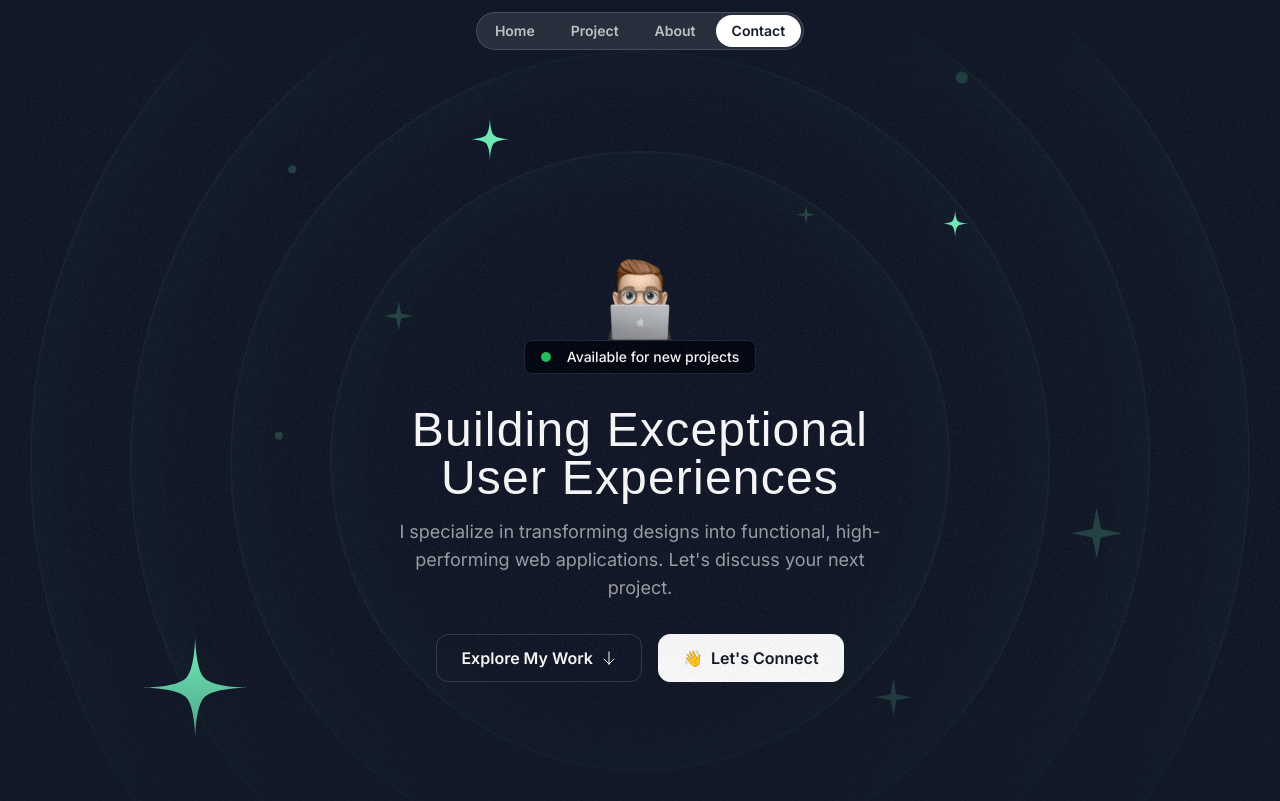
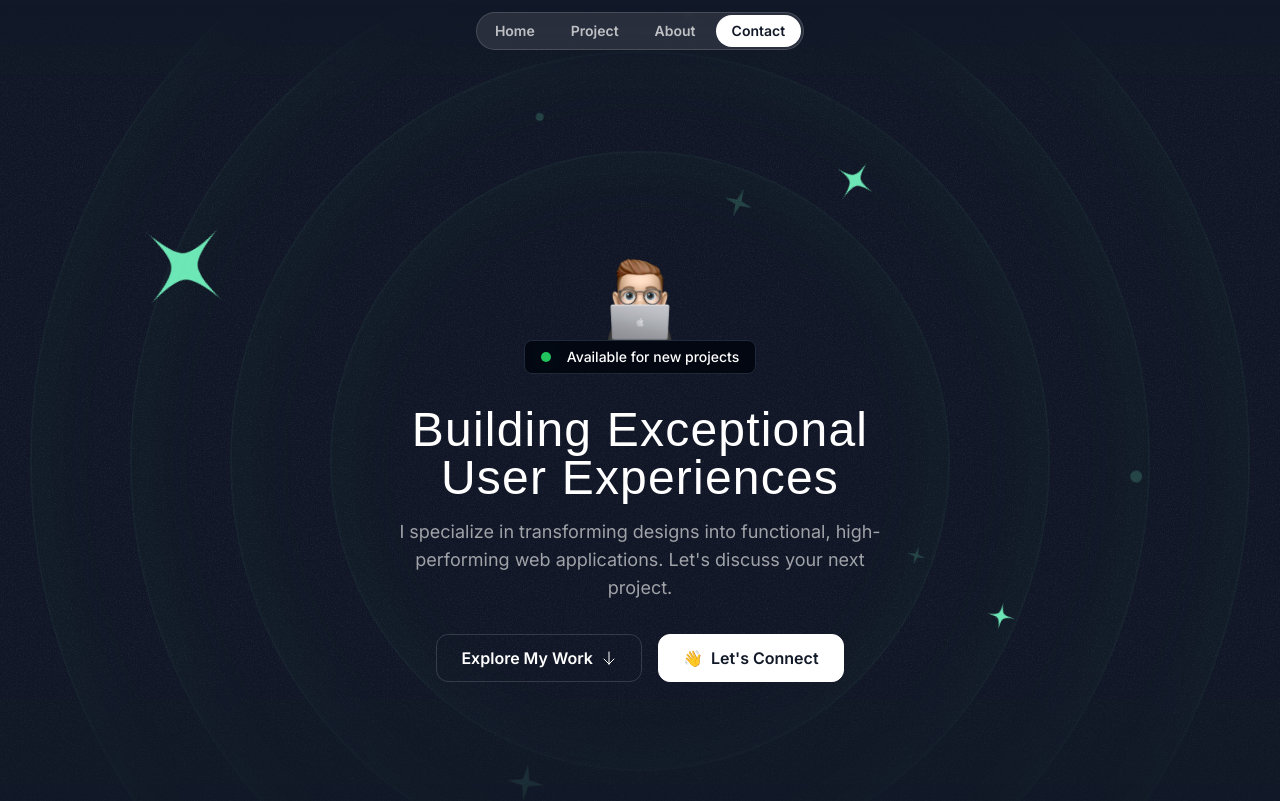
Before and after one commit to dirghayu101/portfolio-website, a Next.js app in the folder client/: page / in a window 1280 px wide. Shown: the top 801 px of the page. Built offline with nearby package versions, Linux system fonts and the light colour scheme; a web font is replaced by a local one.

Commit message:
Homepage done.

```diff
--- a/client/src/app/page.tsx
+++ b/client/src/app/page.tsx
@@ -1,5 +1,6 @@
 import { AboutSection } from "@/sections/About";
 import { ContactSection } from "@/sections/Contact";
+import { Footer } from "@/sections/Footer";
 import { Header } from "@/sections/Header";
 import { HeroSection } from "@/sections/Hero";
 import { ProjectsSection } from "@/sections/Projects";
@@ -15,6 +16,7 @@ export default function Home() {
       <TestimonialsSection />
       <AboutSection />
       <ContactSection />
+      <Footer />
     </div>
   );
 }
--- a/client/src/components/Card.tsx
+++ b/client/src/components/Card.tsx
@@ -1,17 +1,19 @@
 import grainImage from "@/assets/images/grain.jpg";
 import { twMerge } from "tailwind-merge";
-import type { PropsWithChildren } from "react";
+import type { ComponentPropsWithoutRef, PropsWithChildren } from "react";
 
 export const Card = ({
   className,
   children,
-}: PropsWithChildren<{ className?: string }>) => {
+  ...other
+}: ComponentPropsWithoutRef<"div">) => {
   return (
     <div
       className={twMerge(
         "bg-gray-800 rounded-3xl relative z-0 overflow-hidden after:z-10 after:content-['']  after:absolute after:inset-0 after:outline-2 after:outline after:-outline-offset-2 after:rounded-3xl after:outline-white/20 after:pointer-events-none",
         className
       )}
+      {...other}
     >
       <div
         className="absolute inset-0 -z-10 opacity-5"
--- a/client/src/components/HeroOrbit.tsx
+++ b/client/src/components/HeroOrbit.tsx
@@ -1,12 +1,18 @@
 import { PropsWithChildren } from "react";
+import { twJoin, twMerge } from "tailwind-merge";
 
 export const HeroOrbit = ({
   children,
   size,
-  rotation
-}: PropsWithChildren<{ size: number, rotation: number }>) => {
+  rotation,
+  shouldOrbit = false,
+  orbitDuration,
+  shouldSpin = false,
+  spinDuration
+}: PropsWithChildren<{ size: number; rotation: number, shouldOrbit?: boolean, orbitDuration?: string, shouldSpin?: boolean, spinDuration?: string }>) => {
   return (
-    <div className="absolute left-1/2 top-1/2 -translate-x-1/2 -translate-y-1/2">
+    <div className="absolute left-1/2 top-1/2 -translate-x-1/2 -translate-y-1/2 -z-20">
+      <div className={twMerge(shouldOrbit === true && "animate-spin")} style={{animationDuration: orbitDuration,}}>
         <div
           className="flex items-start justify-start"
           style={{
@@ -15,7 +21,15 @@ export const HeroOrbit = ({
             width: `${size}px`,
           }}
         >
-        <div className="inline-flex" style={{transform: `rotate(${rotation * -1}deg)`}}>{children}</div>
+          <div className={twJoin(shouldSpin === true && "animate-spin")} style={{animationDuration: spinDuration}}>
+          <div
+            className="inline-flex"
+            style={{ transform: `rotate(${rotation * -1}deg)` }}
+          >
+            {children}
+          </div>
+          </div>
+        </div>
       </div>
     </div>
   );
--- a/client/src/sections/Hero.tsx
+++ b/client/src/sections/Hero.tsx
@@ -9,7 +9,7 @@ import { HeroOrbit } from "@/components/HeroOrbit";
 export const HeroSection = () => {
   return (
     <div className="py-32 md:py-48 lg:py-60 relative z-0 overflow-x-clip">
-      <div className="absolute inset-0 [mask-image:linear-gradient(to_bottom,transparent,black_10%,black_70%,transparent)]">
+      <div className="absolute inset-0 [mask-image:linear-gradient(to_bottom,transparent,black_10%,black_70%,transparent)] -z-20">
         <div
           className="absolute inset-0 -z-30 opacity-5"
           style={{
@@ -24,35 +24,35 @@ export const HeroSection = () => {
         <div className="size-[1220px] hero-ring"></div>
 
         {/* Star and sparkle animation effect. */}
-        <HeroOrbit size={818} rotation={-72}>
-          <StarIcon className="size-28 text-emerald-300" />
+        <HeroOrbit size={430} rotation={-14} shouldOrbit orbitDuration="30s" shouldSpin spinDuration="5s">
+          <SparkleIcon className="size-8 text-emerald-300/20" />
         </HeroOrbit>
-        <HeroOrbit size={550} rotation={20}>
+        <HeroOrbit size={440} rotation={79} shouldOrbit orbitDuration="32s" shouldSpin spinDuration="5s">
+          <SparkleIcon className="size-5 text-emerald-300/20" />
+        </HeroOrbit>
+        <HeroOrbit size={520} rotation={-41} shouldOrbit orbitDuration="34s" shouldSpin spinDuration="5s">
+          <div className="size-2 rounded-full bg-emerald-300/20" />
+        </HeroOrbit>
+        <HeroOrbit size={530} rotation={178} shouldOrbit orbitDuration="36s" shouldSpin spinDuration="5s">
+          <SparkleIcon className="size-10 text-emerald-300/20" />
+        </HeroOrbit>
+        <HeroOrbit size={550} rotation={20} shouldOrbit orbitDuration="38s" shouldSpin spinDuration="10s">
           <StarIcon className="size-12 text-emerald-300" />
         </HeroOrbit>
-        <HeroOrbit size={590} rotation={98}>
+        <HeroOrbit size={590} rotation={98} shouldOrbit orbitDuration="40s" shouldSpin spinDuration="6s">
           <StarIcon className="size-8 text-emerald-300" />
         </HeroOrbit>
-        <HeroOrbit size={430} rotation={-14}>
-          <SparkleIcon className="size-8 text-emerald-300/20" />
+        <HeroOrbit size={650} rotation={-5} shouldOrbit orbitDuration="42s" shouldSpin spinDuration="6s">
+          <div className="size-2 rounded-full bg-emerald-300/20" />
         </HeroOrbit>
-        <HeroOrbit size={440} rotation={79}>
-          <SparkleIcon className="size-5 text-emerald-300/20" />
-        </HeroOrbit>
-        <HeroOrbit size={530} rotation={178}>
-          <SparkleIcon className="size-10 text-emerald-300/20" />
-        </HeroOrbit>
-        <HeroOrbit size={710} rotation={144}>
+        <HeroOrbit size={710} rotation={144} shouldOrbit orbitDuration="44s" shouldSpin spinDuration="6s">
           <SparkleIcon className="size-14 text-emerald-300/20" />
         </HeroOrbit>
-        <HeroOrbit size={720} rotation={85}>
+        <HeroOrbit size={720} rotation={85} shouldOrbit orbitDuration="46s"shouldSpin spinDuration="6s">
           <div className="size-3 rounded-full bg-emerald-300/20" />
         </HeroOrbit>
-        <HeroOrbit size={520} rotation={-41}>
-          <div className="size-2 rounded-full bg-emerald-300/20" />
-        </HeroOrbit>
-        <HeroOrbit size={650} rotation={-5}>
-          <div className="size-2 rounded-full bg-emerald-300/20" />
+        <HeroOrbit size={818} rotation={-72} shouldOrbit orbitDuration="48s" shouldSpin spinDuration="3s">
+          <StarIcon className="size-28 text-emerald-300" />
         </HeroOrbit>
       </div>
       <div className="container">
@@ -63,7 +63,9 @@ export const HeroSection = () => {
             alt="Person peeking from behind laptop"
           />
           <div className="bg-gray-950 border border-gray-800 px-4 py-1.5 inline-flex items-center gap-4 rounded-lg">
-            <div className="bg-green-500 size-2.5 rounded-full "></div>
+            <div className="bg-green-500 size-2.5 rounded-full relative">
+              <div className="bg-green-500 absolute inset-0 rounded-full animate-ping-large"></div>
+            </div>
             <div className="text-sm font-medium">
               Available for new projects
             </div>
@@ -75,7 +77,8 @@ export const HeroSection = () => {
           </h1>
           <p className="mt-4 text-center text-white/60 md:text-lg">
             I specialize in transforming designs into functional,
-            high-performing web applications. Let&#39;s discuss your next project.
+            high-performing web applications. Let&#39;s discuss your next
+            project.
           </p>
         </div>
         <div className="flex flex-col md:flex-row justify-center items-center mt-8 gap-4">
--- a/client/src/sections/Projects.tsx
+++ b/client/src/sections/Projects.tsx
@@ -58,8 +58,12 @@ export const ProjectsSection = () => {
         />
 
         <div className="flex flex-col gap-20 mt-10 md:mt-20">
-          {portfolioProjects.map((project) => (
-            <Card key={project.title} className="px-8 pt-8 pb-0 md:pt-12 md:px-10 lg:pt-16 lg:px-20">
+          {portfolioProjects.map((project, projectIndex) => (
+            <Card
+              key={project.title}
+              className="px-8 pt-8 pb-0 md:pt-12 md:px-10 lg:pt-16 lg:px-20 sticky"
+              style={{ top: `calc(64px + ${projectIndex * 40}px)` }}
+            >
               {/* Grid layout only applies on the larger screen sizes. */}
               <div className="lg:grid lg:grid-cols-2 lg:gap-16">
                 <div className="lg:pb-16">
@@ -81,7 +85,6 @@ export const ProjectsSection = () => {
                         <CheckCircleIcon className="size-5 md:size-6" />
                         <span>{result.title}</span>
                       </li>
-
                     ))}
                   </ul>
                   <a href={project.link}>
--- a/client/src/sections/Tape.tsx
+++ b/client/src/sections/Tape.tsx
@@ -1,5 +1,5 @@
 import StarIcon from "@/assets/icons/star.svg";
-
+import { Fragment } from "react";
 const words = [
   "Performant",
   "Accessible",
@@ -19,7 +19,11 @@ export const TapeSection = () => {
     <div className="py-16 lg:py-24 overflow-x-clip ">
       <div className="bg-gradient-to-r from-emerald-300 to-sky-400 -rotate-3 -mx-1">
         <div className="flex [mask-image:linear-gradient(to_right,transparent,black_10%,black_90%,transparent)]">
-          <div className="flex flex-none gap-4 py-3">
+          <div
+            className="flex flex-none gap-4 pr-4 py-3 animate-move-left [animation-duration:30s]"
+          >
+            {[...new Array(2)].fill(0).map((_, index) => (
+              <Fragment key={index}>
                 {words.map((word) => (
                   <div key={word} className="inline-flex gap-4 items-center">
                     <span className="text-gray-900 uppercase font-extrabold text-sm">
@@ -28,6 +32,8 @@ export const TapeSection = () => {
                     <StarIcon className="size-6 text-gray-900 -rotate-12" />
                   </div>
                 ))}
+              </Fragment>
+            ))}
           </div>
         </div>
       </div>
--- a/client/tailwind.config.ts
+++ b/client/tailwind.config.ts
@@ -1,3 +1,4 @@
+import { transform } from "next/dist/build/swc";
 import type { Config } from "tailwindcss";
 
 const config: Config = {
@@ -24,6 +25,36 @@ const config: Config = {
       fontFamily: {
         sans: 'var(--font-sans)',
         serif: 'var(--font-serif)',
+      },
+      animation: {
+        'ping-large': "ping-large 1s ease-in-out infinite",
+        'move-left': "move-left 1s linear infinite",
+        'move-right': "move-right 1s linear infinite",
+
+      },
+      keyframes: {
+        'ping-large': {
+          '75%, 100%': {
+            transform: 'scale(3)',
+            opacity:'0',
+          }
+        },
+        'move-left': {
+          '0%': {
+            transform: 'translateX(0%)'
+          },
+          '100%': {
+            transform: 'translateX(-50%)'
+          }
+        },
+        'move-right': {
+          '0%': {
+            transform: 'translateX(-50%)'
+          },
+          '100%': {
+            transform: 'translateX(0%)'
+          }
+        },
       }
     },
   },
```
Also changed, not shown: client/src/components/ToolboxItems.tsx (+19 -4 lines), client/src/sections/About.tsx (+14 -7 lines), client/src/sections/Footer.tsx (+39 -1 lines), client/src/sections/Testimonials.tsx (+17 -6 lines). Lines whose indentation alone changed are shown as unchanged.
